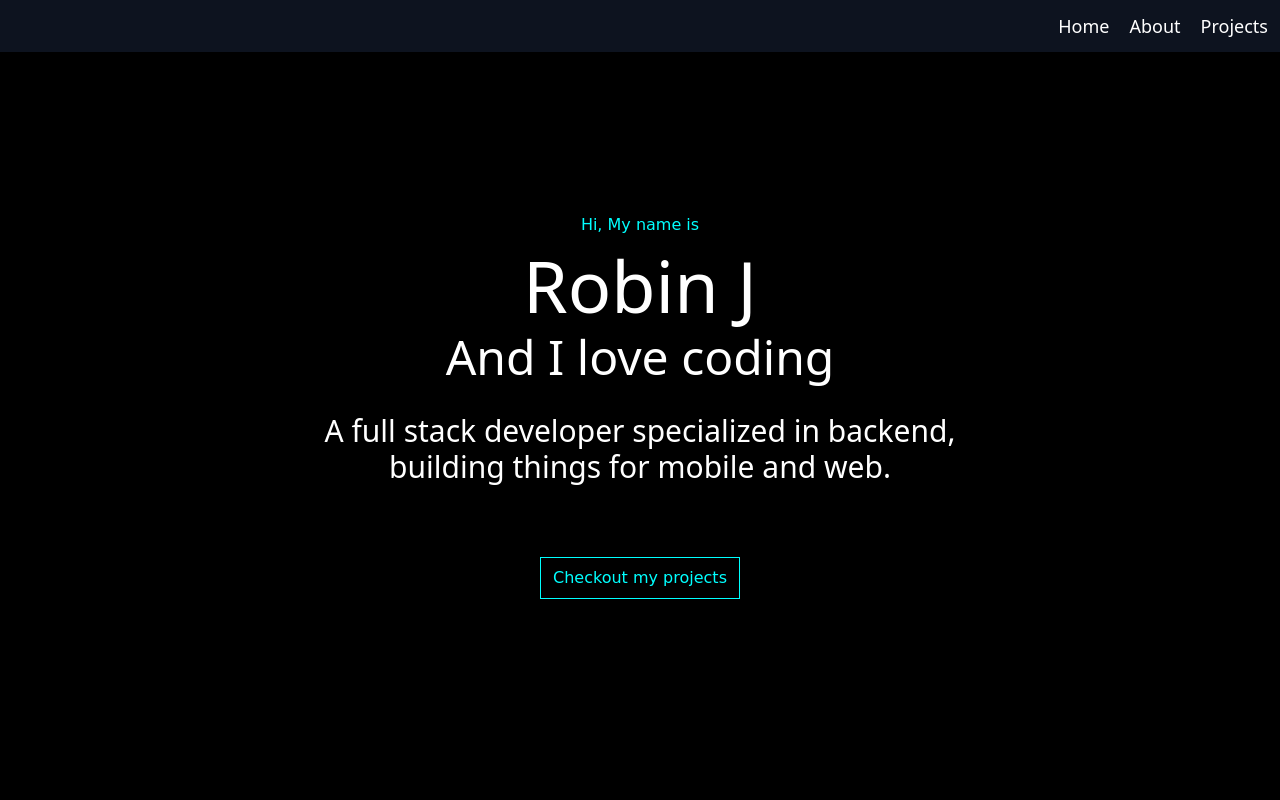
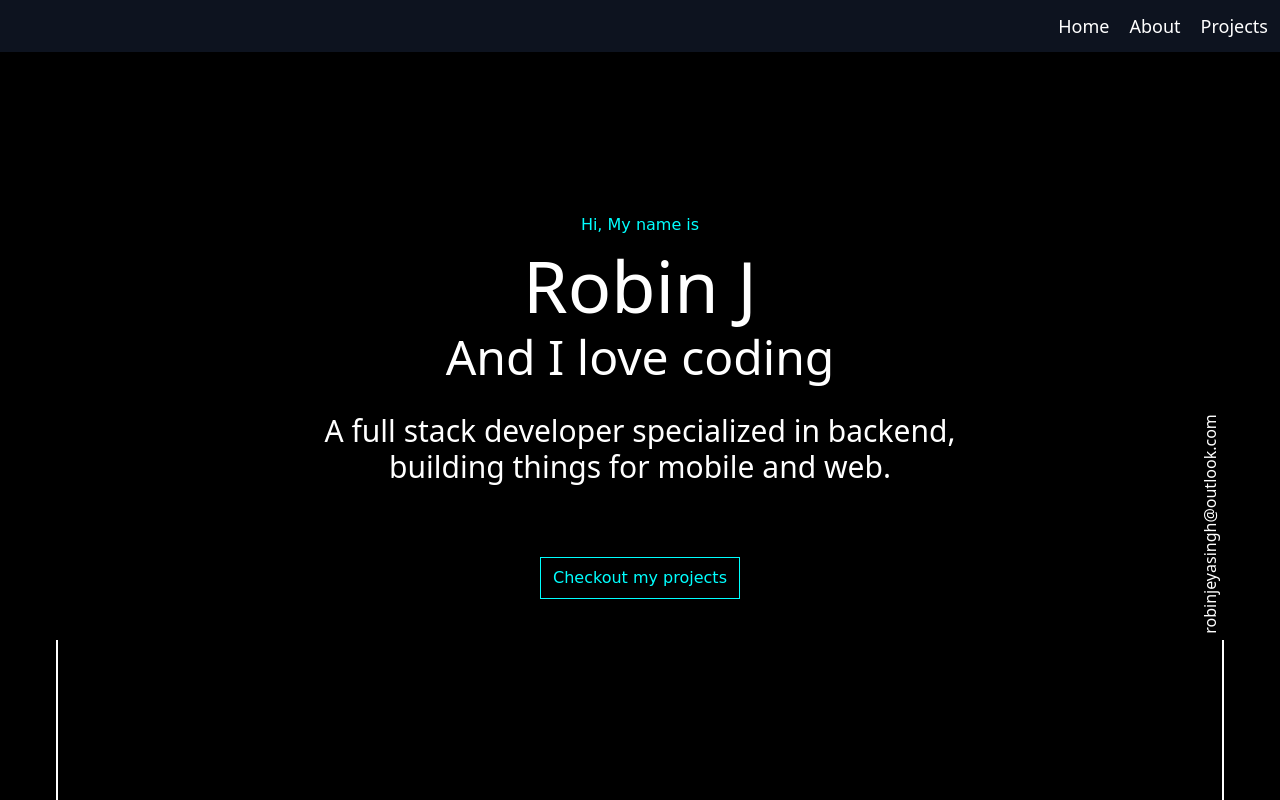
Before and after one commit to robin-jr/portfolio, a Next.js app: page / in a window 1280 px wide. Shown: the top 800 px of the page. Built offline with nearby package versions, Linux system fonts and the light colour scheme; grey boxes are pictures that could not be loaded.

Commit message:
added info lines

```diff
--- /dev/null
+++ b/components/Lines.tsx
@@ -0,0 +1,23 @@
+import React from 'react'
+import styles from "../styles/Lines.module.scss"
+
+function Lines() {
+    return (
+        <>
+            <div className={styles.leftLine}>
+                <div className="wrapper">
+                    <div><span className="material-icons">&#xe867;</span></div>
+                    <div><span className="material-icons">&#xe867;</span></div>
+                    <div><span className="material-icons">&#xe867;</span></div>
+                </div>
+            </div>
+            <div className={styles.rightLine}>
+                <div>
+                    robinjeyasingh@outlook.com
+                </div>
+            </div>
+        </>
+    )
+}
+
+export default Lines
--- a/pages/index.tsx
+++ b/pages/index.tsx
@@ -3,6 +3,7 @@ import About from '../components/About'
 import Contact from '../components/Contact'
 import Footer from '../components/Footer'
 import Intro from '../components/Intro'
+import Lines from '../components/Lines'
 import Navbar from '../components/Navbar'
 import OtherProjects from '../components/OtherProjects'
 import Projects from '../components/Projects'
@@ -20,6 +21,7 @@ export default function Home() {
       <Navbar />
 
       <main>
+        <Lines/>
         <div className="h-screen flex w-full flex-col items-center justify-center px-20 text-center">
           <Intro />
         </div>
--- /dev/null
+++ b/styles/Lines.module.scss
@@ -0,0 +1,48 @@
+.leftLine {
+  width: 0.1rem;
+  height: 10rem /* 160px */;
+  background-color: white;
+  position: fixed;
+  left: 3.5rem /* 56px */;
+  bottom: 0px;
+
+  :global .wrapper {
+    position: absolute;
+    display: flex;
+    flex-direction: column;
+    left: -0.6rem /* -20.8px */;
+    top: -10em;
+    background-color: black;
+    gap: 1.5rem;
+    div {
+      cursor: pointer;
+      transition: all 0.2s linear;
+    }
+    div:hover {
+      transform: translate(0, -0.4rem);
+      color: #0ff;
+    }
+  }
+}
+
+.rightLine {
+  width: 0.1rem;
+  height: 10rem /* 160px */;
+  background-color: white;
+  position: fixed;
+  right: 3.5rem /* 56px */;
+  bottom: 0px;
+
+  div {
+    transform: rotate(270deg);
+    position: absolute;
+    top: -8rem /* -128px */;
+    right: -6rem /* -96px */;
+    transition: all 0.2s linear;
+    cursor: pointer;
+  }
+  div:hover {
+    top: -8.5rem;
+    color: #0ff;
+  }
+}
```
